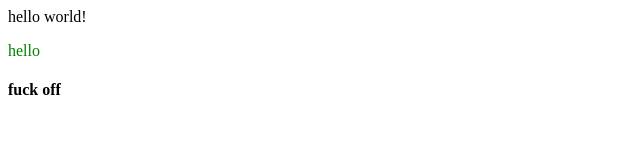
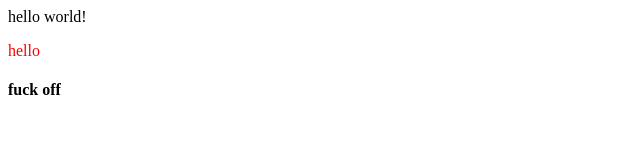
Before and after one commit to Promtheos/cs50x-iran, a plain HTML site: page index.html in a window 1280 px wide. Shown: the full height of the page, 0-640 px from the left. Drawn offline with Linux system fonts and the light colour scheme.

Commit message:
Update index.html

```diff
--- a/index.html
+++ b/index.html
@@ -8,7 +8,7 @@
 </head>
 <body>
   hello world!
-  <p style="color:green;">hello</p>
+  <p style="color:red;">hello</p>
   <h4>fuck off</h4>
 </body>
 </html>
```
